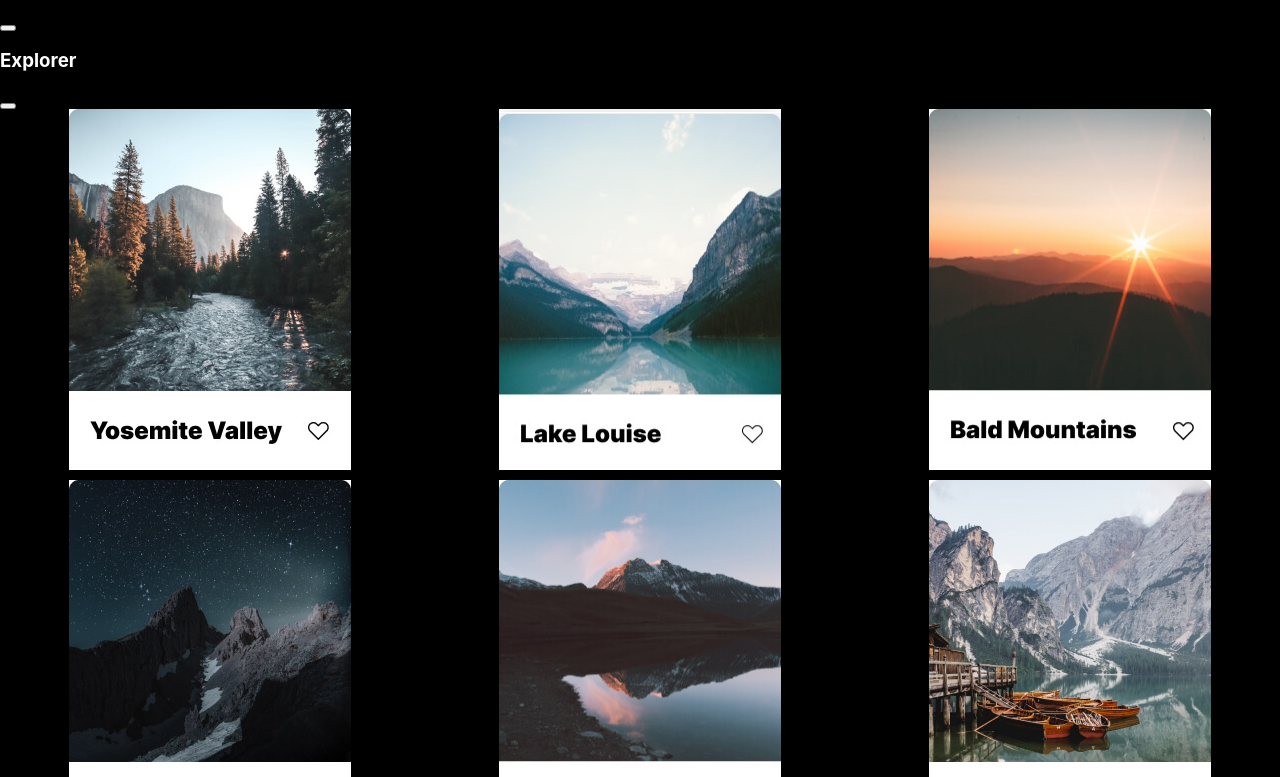
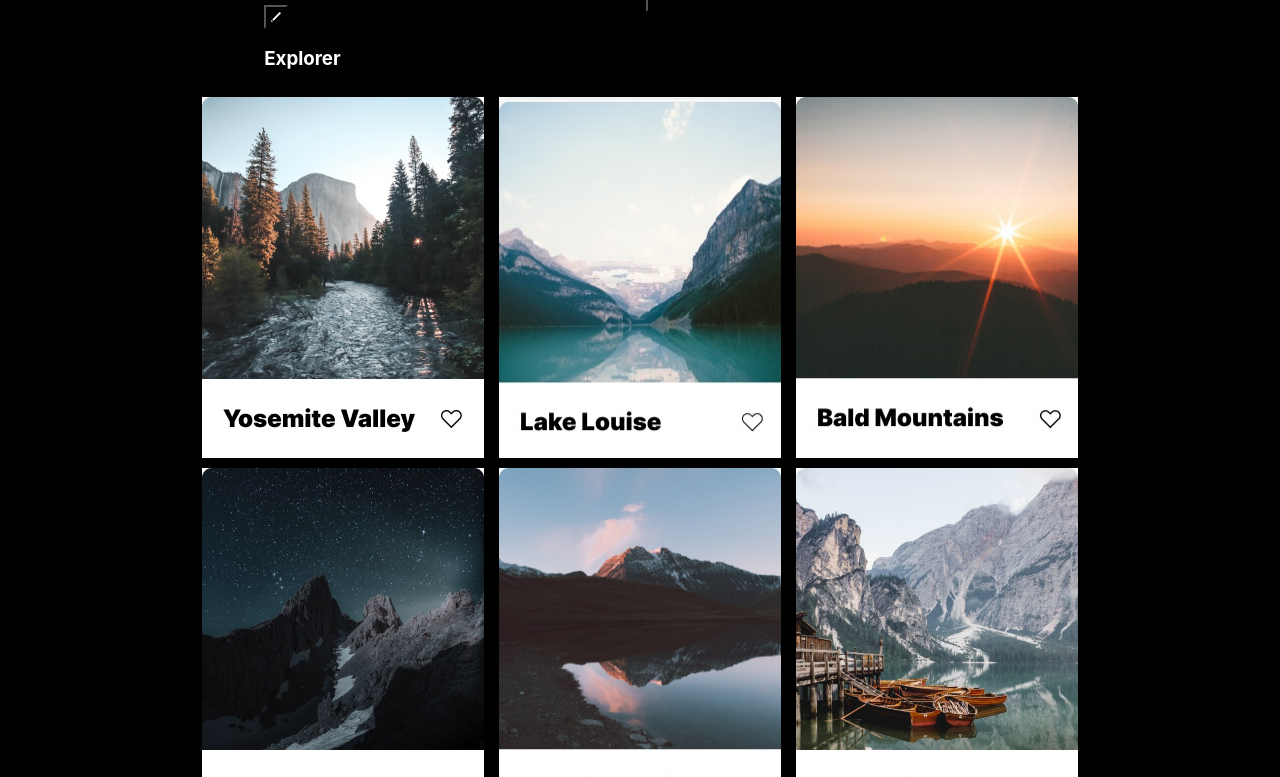
Before and after one commit to ainaruiz27/web_project_around, a plain HTML site: page index.html in a window 1280 px wide. Shown: the part 259-1036 px from the top of the page. Drawn offline with nearby package versions, Linux system fonts and the light colour scheme; files whose address does not match are found by name; a web font is replaced by a local one.

Commit message:
avanzando trabajo

```diff
--- /dev/null
+++ b/blocks/elements/__element/elements__element.css
@@ -0,0 +1,6 @@
+
+.elements__element{
+    width: 100%;
+    max-width: 282px;
+    max-height: 361px;
+}
--- /dev/null
+++ b/blocks/elements/elements.css
@@ -0,0 +1,11 @@
+.elements {
+    display: grid;
+    grid-template-columns: repeat(3, 1fr);
+    gap: 10px;
+    margin: 0 auto 0 auto;
+    margin-bottom: 100px;
+    place-items: center;
+    max-width: 880px;
+    max-height: 744px;
+
+}
--- /dev/null
+++ b/blocks/footer/__text/footer__text.css
@@ -0,0 +1,6 @@
+  .footer__text{
+        font-size: 18px;
+        font-weight: 400;
+        color: #545454;
+        ;
+    }
--- /dev/null
+++ b/blocks/footer/footer.css
@@ -0,0 +1,7 @@
+
+.footer{
+    max-width: 318px;
+    max-height: 18px;
+
+
+        }
--- /dev/null
+++ b/blocks/header/__logo/header__logo.css
@@ -0,0 +1,5 @@
+.header__logo{
+    max-width: 880px;
+    max-height: 74px;
+    margin: 0 auto 0 auto;
+    }
--- /dev/null
+++ b/blocks/header/header.css
@@ -0,0 +1,4 @@
+.header{
+    margin-top: 50px;
+    margin-bottom: 100px;
+}
--- /dev/null
+++ b/blocks/page/page.css
@@ -0,0 +1,8 @@
+.page {
+    font-family: 'Inter', sans-serif;
+        margin: 0;
+        background-color: #000;
+        color: white;
+        overflow: hidden;
+
+    }
--- /dev/null
+++ b/blocks/profile/__addbutton/profile__addbutton.css
@@ -0,0 +1,6 @@
+
+.profile__addbutton{
+    background: transparent url(./images/Add\ Button.svg) center no-repeat;
+    width: 150px;
+    height: 50px;
+}
--- /dev/null
+++ b/blocks/profile/__avatar/profile__avatar.css
@@ -0,0 +1,3 @@
+.profile__avatar{
+    border-radius: 50%;
+}
--- /dev/null
+++ b/blocks/profile/__info/__info-editbutton/profile__info-editbutton.css
@@ -0,0 +1,6 @@
+
+.profile__info-editbutton{
+    background: transparent url(./images/Edit\ Button.svg) center no-repeat;
+    width: 24px;
+    height: 24px;
+}
--- /dev/null
+++ b/blocks/profile/__info/__info-name/profile__info-name.css
@@ -0,0 +1,4 @@
+.profile__info-name{
+    font-size: 42px;
+
+    }
--- /dev/null
+++ b/blocks/profile/__info/__info-work/profile__info-work.css
@@ -0,0 +1,3 @@
+.profile__info-work{
+    font-size: 18px;
+    }
--- /dev/null
+++ b/blocks/profile/profile.css
@@ -0,0 +1,7 @@
+.profile{
+    display: flex;
+   max-width: 880px;
+   max-height: 120px;
+    align-items: center;
+    margin: 0 auto 50px auto;
+}
--- /dev/null
+++ b/fonts/inter.css
@@ -0,0 +1,200 @@
+@font-face {
+  font-family: 'Inter';
+  font-style:  normal;
+  font-weight: 100;
+  font-display: swap;
+  src: url("Inter-Thin.woff2?v=3.19") format("woff2"),
+       url("Inter-Thin.woff?v=3.19") format("woff");
+}
+@font-face {
+  font-family: 'Inter';
+  font-style:  italic;
+  font-weight: 100;
+  font-display: swap;
+  src: url("Inter-ThinItalic.woff2?v=3.19") format("woff2"),
+       url("Inter-ThinItalic.woff?v=3.19") format("woff");
+}
+
+@font-face {
+  font-family: 'Inter';
+  font-style:  normal;
+  font-weight: 200;
+  font-display: swap;
+  src: url("Inter-ExtraLight.woff2?v=3.19") format("woff2"),
+       url("Inter-ExtraLight.woff?v=3.19") format("woff");
+}
+@font-face {
+  font-family: 'Inter';
+  font-style:  italic;
+  font-weight: 200;
+  font-display: swap;
+  src: url("Inter-ExtraLightItalic.woff2?v=3.19") format("woff2"),
+       url("Inter-ExtraLightItalic.woff?v=3.19") format("woff");
+}
+
+@font-face {
+  font-family: 'Inter';
+  font-style:  normal;
+  font-weight: 300;
+  font-display: swap;
+  src: url("Inter-Light.woff2?v=3.19") format("woff2"),
+       url("Inter-Light.woff?v=3.19") format("woff");
+}
+@font-face {
+  font-family: 'Inter';
+  font-style:  italic;
+  font-weight: 300;
+  font-display: swap;
+  src: url("Inter-LightItalic.woff2?v=3.19") format("woff2"),
+       url("Inter-LightItalic.woff?v=3.19") format("woff");
+}
+
+@font-face {
+  font-family: 'Inter';
+  font-style:  normal;
+  font-weight: 400;
+  font-display: swap;
+  src: url("Inter-Regular.woff2?v=3.19") format("woff2"),
+       url("Inter-Regular.woff?v=3.19") format("woff");
+}
+@font-face {
+  font-family: 'Inter';
+  font-style:  italic;
+  font-weight: 400;
+  font-display: swap;
+  src: url("Inter-Italic.woff2?v=3.19") format("woff2"),
+       url("Inter-Italic.woff?v=3.19") format("woff");
+}
+
+@font-face {
+  font-family: 'Inter';
+  font-style:  normal;
+  font-weight: 500;
+  font-display: swap;
+  src: url("Inter-Medium.woff2?v=3.19") format("woff2"),
+       url("Inter-Medium.woff?v=3.19") format("woff");
+}
+@font-face {
+  font-family: 'Inter';
+  font-style:  italic;
+  font-weight: 500;
+  font-display: swap;
+  src: url("Inter-MediumItalic.woff2?v=3.19") format("woff2"),
+       url("Inter-MediumItalic.woff?v=3.19") format("woff");
+}
+
+@font-face {
+  font-family: 'Inter';
+  font-style:  normal;
+  font-weight: 600;
+  font-display: swap;
+  src: url("Inter-SemiBold.woff2?v=3.19") format("woff2"),
+       url("Inter-SemiBold.woff?v=3.19") format("woff");
+}
+@font-face {
+  font-family: 'Inter';
+  font-style:  italic;
+  font-weight: 600;
+  font-display: swap;
+  src: url("Inter-SemiBoldItalic.woff2?v=3.19") format("woff2"),
+       url("Inter-SemiBoldItalic.woff?v=3.19") format("woff");
+}
+
+@font-face {
+  font-family: 'Inter';
+  font-style:  normal;
+  font-weight: 700;
+  font-display: swap;
+  src: url("Inter-Bold.woff2?v=3.19") format("woff2"),
+       url("Inter-Bold.woff?v=3.19") format("woff");
+}
+@font-face {
+  font-family: 'Inter';
+  font-style:  italic;
+  font-weight: 700;
+  font-display: swap;
+  src: url("Inter-BoldItalic.woff2?v=3.19") format("woff2"),
+       url("Inter-BoldItalic.woff?v=3.19") format("woff");
+}
+
+@font-face {
+  font-family: 'Inter';
+  font-style:  normal;
+  font-weight: 800;
+  font-display: swap;
+  src: url("Inter-ExtraBold.woff2?v=3.19") format("woff2"),
+       url("Inter-ExtraBold.woff?v=3.19") format("woff");
+}
+@font-face {
+  font-family: 'Inter';
+  font-style:  italic;
+  font-weight: 800;
+  font-display: swap;
+  src: url("Inter-ExtraBoldItalic.woff2?v=3.19") format("woff2"),
+       url("Inter-ExtraBoldItalic.woff?v=3.19") format("woff");
+}
+
+@font-face {
+  font-family: 'Inter';
+  font-style:  normal;
+  font-weight: 900;
+  font-display: swap;
+  src: url("Inter-Black.woff2?v=3.19") format("woff2"),
+       url("Inter-Black.woff?v=3.19") format("woff");
+}
+@font-face {
+  font-family: 'Inter';
+  font-style:  italic;
+  font-weight: 900;
+  font-display: swap;
+  src: url("Inter-BlackItalic.woff2?v=3.19") format("woff2"),
+       url("Inter-BlackItalic.woff?v=3.19") format("woff");
+}
+
+/* -------------------------------------------------------
+Variable font.
+Usage:
+
+  html { font-family: 'Inter', sans-serif; }
+  @supports (font-variation-settings: normal) {
+    html { font-family: 'Inter var', sans-serif; }
+  }
+*/
+@font-face {
+  font-family: 'Inter var';
+  font-weight: 100 900;
+  font-display: swap;
+  font-style: normal;
+  font-named-instance: 'Regular';
+  src: url("Inter-roman.var.woff2?v=3.19") format("woff2");
+}
+@font-face {
+  font-family: 'Inter var';
+  font-weight: 100 900;
+  font-display: swap;
+  font-style: italic;
+  font-named-instance: 'Italic';
+  src: url("Inter-italic.var.woff2?v=3.19") format("woff2");
+}
+
+
+/* --------------------------------------------------------------------------
+[EXPERIMENTAL] Multi-axis, single variable font.
+
+Slant axis is not yet widely supported (as of February 2019) and thus this
+multi-axis single variable font is opt-in rather than the default.
+
+When using this, you will probably need to set font-variation-settings
+explicitly, e.g.
+
+  * { font-variation-settings: "slnt" 0deg }
+  .italic { font-variation-settings: "slnt" 10deg }
+
+*/
+@font-face {
+  font-family: 'Inter var experimental';
+  font-weight: 100 900;
+  font-display: swap;
+  font-style: oblique 0deg 10deg;
+  src: url("Inter.var.woff2?v=3.19") format("woff2");
+}
--- a/index.css
+++ b/index.css
@@ -1,26 +1,14 @@
- .page {
-        font-family: Inter;
-        margin: 0;
-        background-color: #000;
-        color: white;
-        overflow: hidden;
-
-    }
-.header{
-    margin-top: 50px;
-    margin-bottom: 100px;
-}
-    .elements {
-        display: grid;
-        grid-template-columns: repeat(3, 1fr);
-        gap: 10px;
-        margin: 0 auto 0 auto;
-        margin-bottom: 100px;
-        place-items: center;
-
-    }
-    .elements__element{
-        width: 100%;
-        max-width: 282px;
-        max-height: 361px;
-    }
+@import url(./fonts/inter.css);
+@import url(./blocks/page/page.css);
+@import url(./blocks/header/header.css);
+@import url(./blocks/header/__logo/header__logo.css);
+@import url(./blocks/profile/profile.css);
+@import url(./blocks/profile/__avatar/profile__avatar.css);
+@import url(./blocks/profile/__info/profile__info.css);
+@import url(./blocks/profile/__info/__info-name/profile__info-name.css);
+@import url(./blocks/profile/__info/__info-editbutton/profile__info-editbutton.css);
+@import url(./blocks/profile/__addbutton/profile__addbutton.css);
+@import url(./blocks/elements/elements.css);
+@import url(./blocks/elements/__element/elements__element.css);
+@import url(./blocks/footer/footer.css);
+@import url(./blocks/footer/__text/footer__text.css);
--- a/index.html
+++ b/index.html
@@ -13,7 +13,7 @@
     <div class="page">
         <section class="header">
             <header class="header__logo">
-                <img class="header__logo-image " src="./images/Vector.png" alt="logo" />
+                <img class="header__image " src="./images/Vector.png" alt="logo" />
             </header>
         </section>
         <section class="profile">
@@ -23,12 +23,12 @@
                     Jacques Cousteau
                 </h2>
                 <button class="profile__info-editbutton"></button>
+
             <h3 class="profile__info-work">
                 Explorer
             </h3>
-
+    </div>
     <button class="profile__addbutton"></button>
-            </div>
     </section>
     <section class="elements">
         <img src="./images/yosemite.jpg" alt="Yosemite Valley" class="elements__element">
```
Also changed, not shown: blocks/profile/__info/profile__info.css (added), images/Add Button.svg (added), images/Edit Button.svg (added), normalize.css (added). Lines whose indentation alone changed are shown as unchanged.
